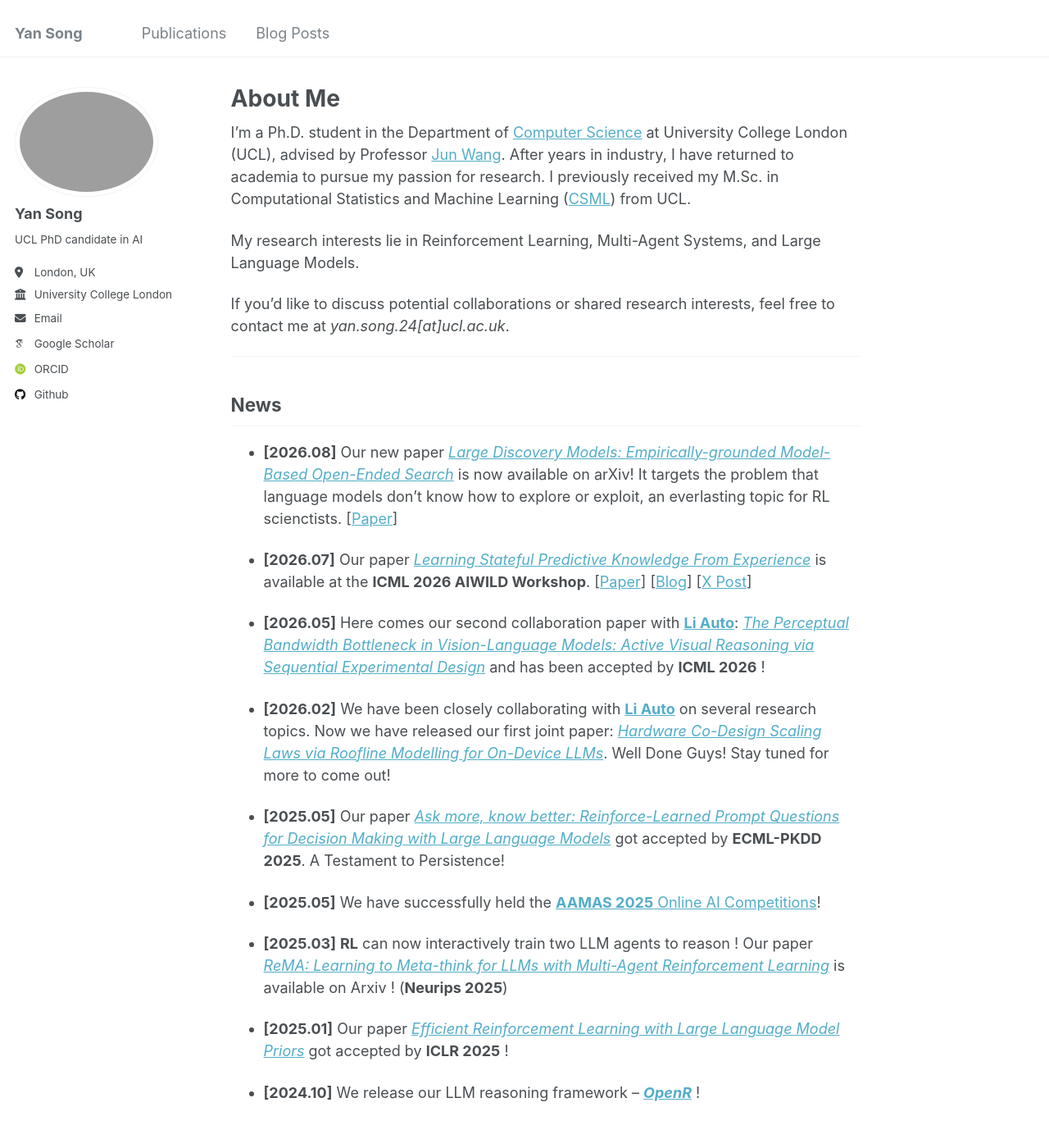
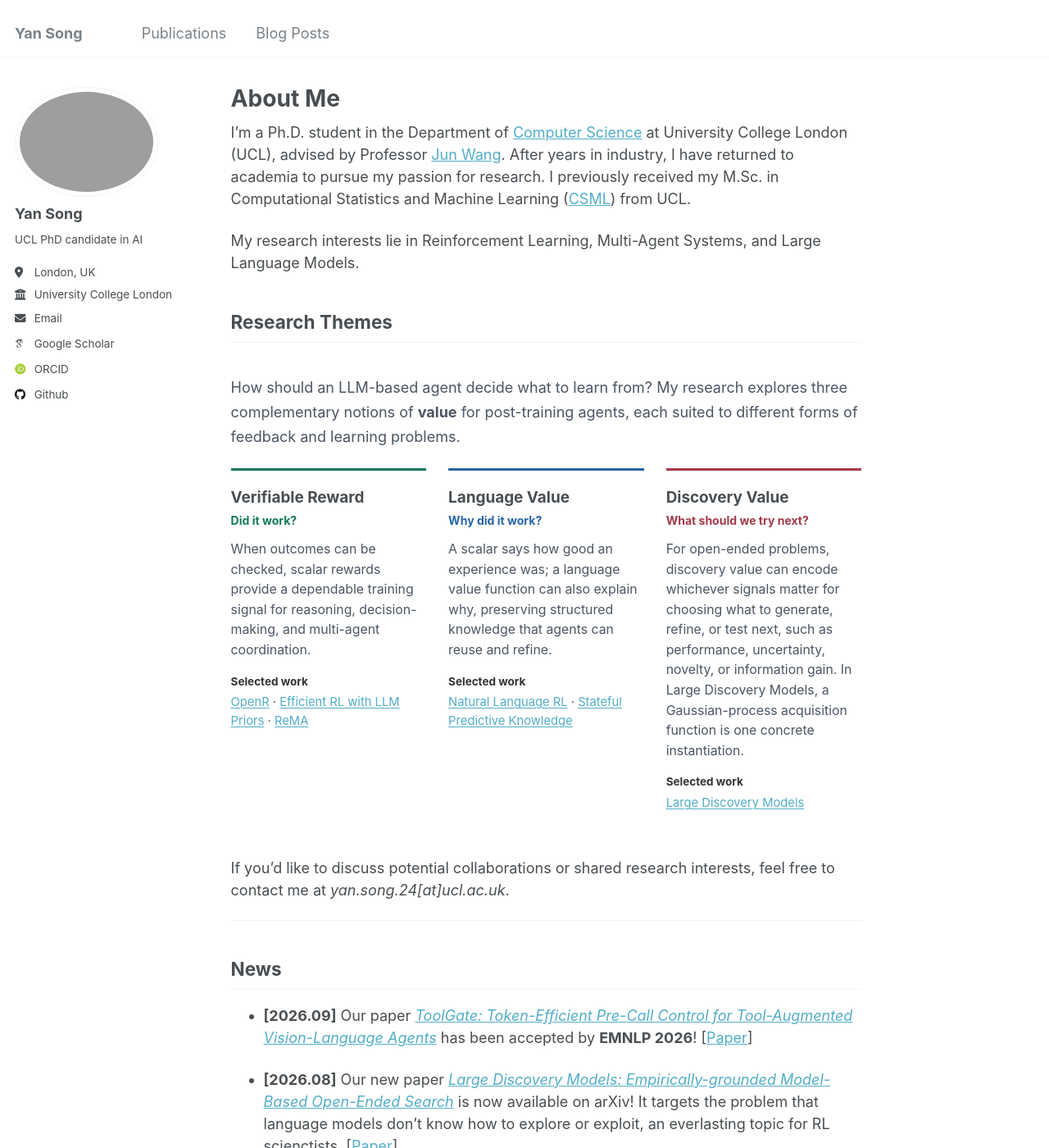
Before and after one commit to YanSong97/YanSong97.github.io, a Jekyll site: the page built from _pages/about.md, in a window 1280 px wide and 1400 px high. Shown: the whole window at 82% size. Built offline with Jekyll 4.4.1, drawn with Linux system fonts in a browser that asks for light colours; some web fonts are replaced.

Commit message:
update paper

```diff
--- a/_includes/archive-single-publication.html
+++ b/_includes/archive-single-publication.html
@@ -9,7 +9,7 @@
 <!-- Determine venue tier for styling -->
 {% assign venue_tier = "" %}
 {% assign venue_class = "" %}
-{% if post.venue contains 'NeurIPS' or post.venue contains 'ICML' or post.venue contains 'ICLR' or post.venue contains 'AAAI' %}
+{% if post.venue contains 'NeurIPS' or post.venue contains 'ICML' or post.venue contains 'ICLR' or post.venue contains 'AAAI' or post.venue contains 'EMNLP' %}
   {% assign venue_tier = "tier-1" %}
 {% elsif post.venue contains 'AAMAS' or post.venue contains 'ECML' or post.venue contains 'IJCAI' %}
   {% assign venue_tier = "tier-2" %}
--- a/_pages/about.md
+++ b/_pages/about.md
@@ -11,11 +11,152 @@ I’m a Ph.D. student in the Department of [Computer Science](https://www.ucl.ac
 
 My research interests lie in Reinforcement Learning, Multi-Agent Systems, and Large Language Models.
 
+<style>
+.research-pathway {
+  margin: 2.25rem 0 2.5rem;
+}
+
+.research-pathway__intro {
+  max-width: 46rem;
+  margin-bottom: 1.75rem;
+  color: #4b5563;
+  font-size: 0.98em;
+  line-height: 1.65;
+}
+
+.research-pathway__stages {
+  display: grid;
+  grid-template-columns: repeat(3, minmax(0, 1fr));
+  gap: 1.5rem;
+  margin: 0;
+  padding: 0;
+  list-style: none;
+}
+
+.research-pathway__stage {
+  position: relative;
+  min-width: 0;
+  padding-top: 0.85rem;
+  border-top: 3px solid var(--stage-color);
+}
+
+.research-pathway__stage--reward {
+  --stage-color: #13795b;
+}
+
+.research-pathway__stage--language {
+  --stage-color: #2864a6;
+}
+
+.research-pathway__stage--discovery {
+  --stage-color: #a23b4a;
+}
+
+.research-pathway__stage h3 {
+  margin: 0.35rem 0 0.2rem;
+  font-size: 1.05rem;
+  line-height: 1.3;
+}
+
+.research-pathway__question {
+  display: block;
+  margin-bottom: 0.75rem;
+  color: var(--stage-color);
+  font-size: 0.78rem;
+  font-weight: 700;
+  letter-spacing: 0;
+}
+
+.research-pathway__stage p {
+  margin: 0 0 0.85rem;
+  color: #4b5563;
+  font-size: 0.88rem;
+  line-height: 1.55;
+}
+
+.research-pathway__papers {
+  font-size: 0.82rem;
+  line-height: 1.55;
+}
+
+.research-pathway__papers strong {
+  display: block;
+  margin-bottom: 0.2rem;
+  color: #333;
+  font-size: 0.75rem;
+}
+
+.research-pathway__papers a {
+  text-decoration-thickness: 1px;
+  text-underline-offset: 2px;
+}
+
+@media (max-width: 700px) {
+  .research-pathway__stages {
+    grid-template-columns: 1fr;
+    gap: 1.75rem;
+  }
+
+  .research-pathway__stage {
+    padding: 0 0 0.25rem 1rem;
+    border-top: 0;
+    border-left: 3px solid var(--stage-color);
+  }
+
+  .research-pathway__stage h3 {
+    margin-top: 0;
+  }
+}
+</style>
+
+## Research Themes
+
+<section class="research-pathway" aria-label="Research themes in value signals for agent learning">
+  <p class="research-pathway__intro">How should an LLM-based agent decide what to learn from? My research explores three complementary notions of <strong>value</strong> for post-training agents, each suited to different forms of feedback and learning problems.</p>
+
+  <ul class="research-pathway__stages">
+    <li class="research-pathway__stage research-pathway__stage--reward">
+      <h3>Verifiable Reward</h3>
+      <span class="research-pathway__question">Did it work?</span>
+      <p>When outcomes can be checked, scalar rewards provide a dependable training signal for reasoning, decision-making, and multi-agent coordination.</p>
+      <div class="research-pathway__papers">
+        <strong>Selected work</strong>
+        <a href="https://arxiv.org/abs/2410.09671">OpenR</a> ·
+        <a href="https://arxiv.org/abs/2410.07927">Efficient RL with LLM Priors</a> ·
+        <a href="https://arxiv.org/abs/2503.09501">ReMA</a>
+      </div>
+    </li>
+
+    <li class="research-pathway__stage research-pathway__stage--language">
+      <h3>Language Value</h3>
+      <span class="research-pathway__question">Why did it work?</span>
+      <p>A scalar says how good an experience was; a language value function can also explain why, preserving structured knowledge that agents can reuse and refine.</p>
+      <div class="research-pathway__papers">
+        <strong>Selected work</strong>
+        <a href="https://arxiv.org/abs/2411.14251">Natural Language RL</a> ·
+        <a href="https://arxiv.org/abs/2607.28638">Stateful Predictive Knowledge</a>
+      </div>
+    </li>
+
+    <li class="research-pathway__stage research-pathway__stage--discovery">
+      <h3>Discovery Value</h3>
+      <span class="research-pathway__question">What should we try next?</span>
+      <p>For open-ended problems, discovery value can encode whichever signals matter for choosing what to generate, refine, or test next, such as performance, uncertainty, novelty, or information gain. In Large Discovery Models, a Gaussian-process acquisition function is one concrete instantiation.</p>
+      <div class="research-pathway__papers">
+        <strong>Selected work</strong>
+        <a href="https://arxiv.org/abs/2608.15669">Large Discovery Models</a>
+      </div>
+    </li>
+  </ul>
+</section>
+
 If you’d like to discuss potential collaborations or shared research interests, feel free to contact me at *yan.song.24[at]ucl.ac.uk*.
 
 ---
 
 ## News
+
+- **[2026.09]** Our paper [*ToolGate: Token-Efficient Pre-Call Control for Tool-Augmented Vision-Language Agents*](https://arxiv.org/abs/2606.03054) has been accepted by **EMNLP 2026**! [[Paper](https://arxiv.org/abs/2606.03054)]
 
 - **[2026.08]** Our new paper [*Large Discovery Models: Empirically-grounded Model-Based Open-Ended Search*](https://arxiv.org/abs/2608.15669) is now available on arXiv! It targets the problem that language models don't know how to explore or exploit, an everlasting topic for RL scienctists.  [[Paper](https://arxiv.org/abs/2608.15669)]
 
```
Also changed, not shown: _publications/2026-06-02-EMNLP.md (added, +15 -0 lines).
